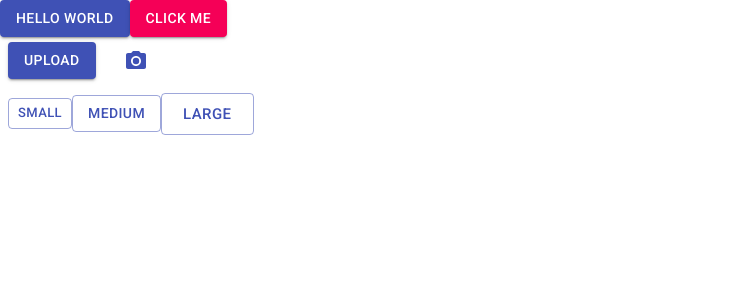
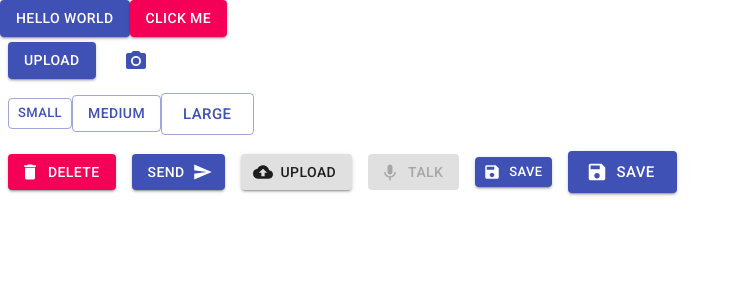
Before and after one commit to sajid-munawar/demo-material-ui, a React (Create React App) app: page / in a window 1280 px wide. Shown: the top 300 px of the page, without its empty margins (0-741 px from the left). Built offline with nearby package versions, Linux system fonts and the light colour scheme.

Commit message:
Icon buttons

```diff
--- /dev/null
+++ b/src/App3.js
@@ -0,0 +1,75 @@
+import React from 'react';
+import Button from '@material-ui/core/Button';
+import { makeStyles } from '@material-ui/core/styles';
+import DeleteIcon from '@material-ui/icons/Delete';
+import CloudUploadIcon from '@material-ui/icons/CloudUpload';
+import KeyboardVoiceIcon from '@material-ui/icons/KeyboardVoice';
+import Icon from '@material-ui/core/Icon';
+import SaveIcon from '@material-ui/icons/Save';
+
+const useStyles = makeStyles((theme) => ({
+  button: {
+    margin: theme.spacing(1),
+  },
+}));
+
+export default function IconLabelButtons() {
+  const classes = useStyles();
+
+  return (
+    <div>
+      <Button
+        variant="contained"
+        color="secondary"
+        className={classes.button}
+        startIcon={<DeleteIcon />}
+      >
+        Delete
+      </Button>
+      {/* This Button uses a Font Icon, see the installation instructions in the Icon component docs. */}
+      <Button
+        variant="contained"
+        color="primary"
+        className={classes.button}
+        endIcon={<Icon>send</Icon>}
+      >
+        Send
+      </Button>
+      <Button
+        variant="contained"
+        color="default"
+        className={classes.button}
+        startIcon={<CloudUploadIcon />}
+      >
+        Upload
+      </Button>
+      <Button
+        variant="contained"
+        disabled
+        color="secondary"
+        className={classes.button}
+        startIcon={<KeyboardVoiceIcon />}
+      >
+        Talk
+      </Button>
+      <Button
+        variant="contained"
+        color="primary"
+        size="small"
+        className={classes.button}
+        startIcon={<SaveIcon />}
+      >
+        Save
+      </Button>
+      <Button
+        variant="contained"
+        color="primary"
+        size="large"
+        className={classes.button}
+        startIcon={<SaveIcon />}
+      >
+        Save
+      </Button>
+    </div>
+  );
+}
--- a/src/index.js
+++ b/src/index.js
@@ -2,13 +2,16 @@ import React from 'react';
 import ReactDOM from 'react-dom';
 import './index.css';
 import App from './App';
-import  UploadButtons from "./App2"
+import  UploadButtons from "./App2";
+import IconLabelButtons from "./App3";
 import reportWebVitals from './reportWebVitals';
 
 ReactDOM.render(
   <React.StrictMode>
     <App />
     <UploadButtons/>
+    <IconLabelButtons/>
+
   </React.StrictMode>,
   document.getElementById('root')
 );
```
